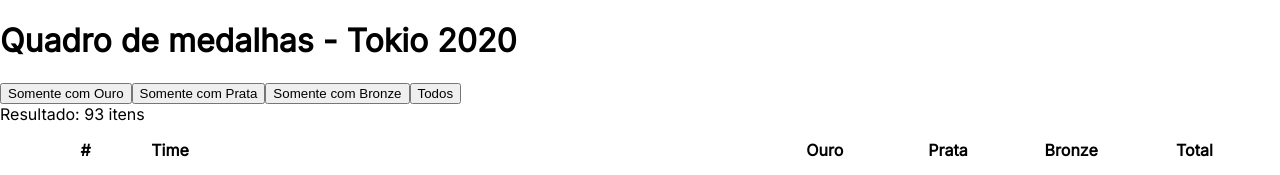
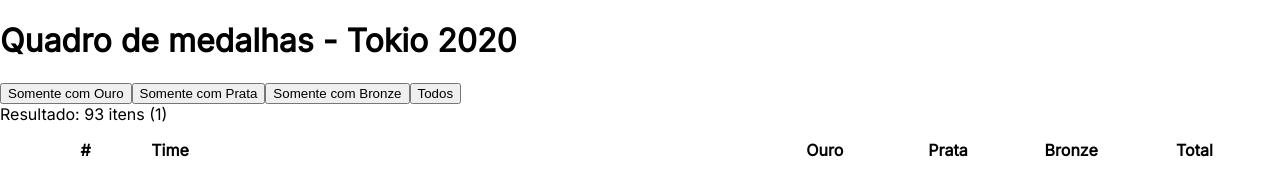
Before and after one commit to FROEDERH/aula1, a Next.js app: page / in a window 1280 px wide. Shown: the top 175 px of the page. Built offline with nearby package versions, Linux system fonts and the light colour scheme.

Commit message:
1 file modified

```diff
--- a/pages/index.js
+++ b/pages/index.js
@@ -1,4 +1,4 @@
-import react, { useState } from 'react';
+import react, { useState, useEffect } from 'react';
 import RankItem from '../componentes/RankItem';
 import dados from './dados.json';
 import styles from './index.module.css';
@@ -6,6 +6,11 @@ import styles from './index.module.css';
 export default function Home() {
 
      const [list, setList] = useState(dados);
+     const [count, setCount] = useState (0);
+
+     useEffect (() => {
+       setCount(count + 1);
+     }, [list]);
 
      function handleFilterByGold(){
        const filterList = [...dados].filter(item => item.GoldMedals > 0);
@@ -41,6 +46,8 @@ export default function Home() {
       setList(sortedList);
     }
 
+
+
   return (
     <div>
       <h1>Quadro de medalhas - Tokio 2020 </h1>
@@ -50,7 +57,7 @@ export default function Home() {
         <button onClick={handleFilterByBronze}>Somente com Bronze </button>
         <button onClick={handleClearFilter}>Todos</button>
          </div>
-      <div>Resultado: {list.length} itens</div>
+      <div>Resultado: {list.length} itens ({count})</div>
       <div>
         <div className={styles.header}>
           <div>#</div>
```
